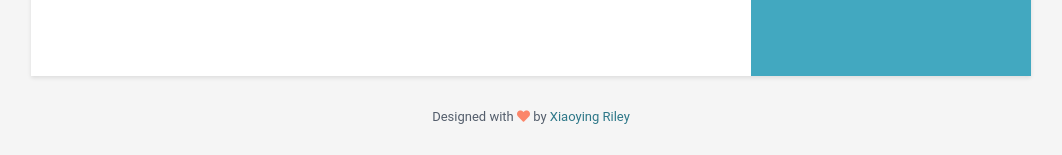
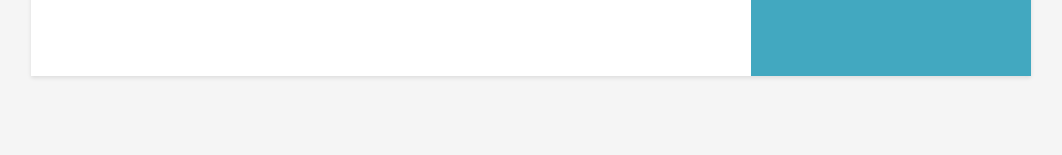
Before and after one commit to elcordova/caring-europa-fe48a, a Jekyll site: the page built from index.html, in a window 1280 px wide. Shown: the part 1778-1933 px from the top of the page, without its empty margins (109-1171 px from the left). Built offline with Jekyll 4.4.1, drawn with Linux system fonts in a browser that asks for light colours.

Commit message:
data.yml: changed

```diff
--- a/_data/data.yml
+++ b/_data/data.yml
@@ -167,7 +167,3 @@
       level: 98%
     - name: Good first touch
       level: 98%
-footer: >
-  Designed with <i class="fas fa-heart"></i> by <a
-  href="http://themes.3rdwavemedia.com" target="_blank" rel="nofollow">Xiaoying
-  Riley</a>
```
